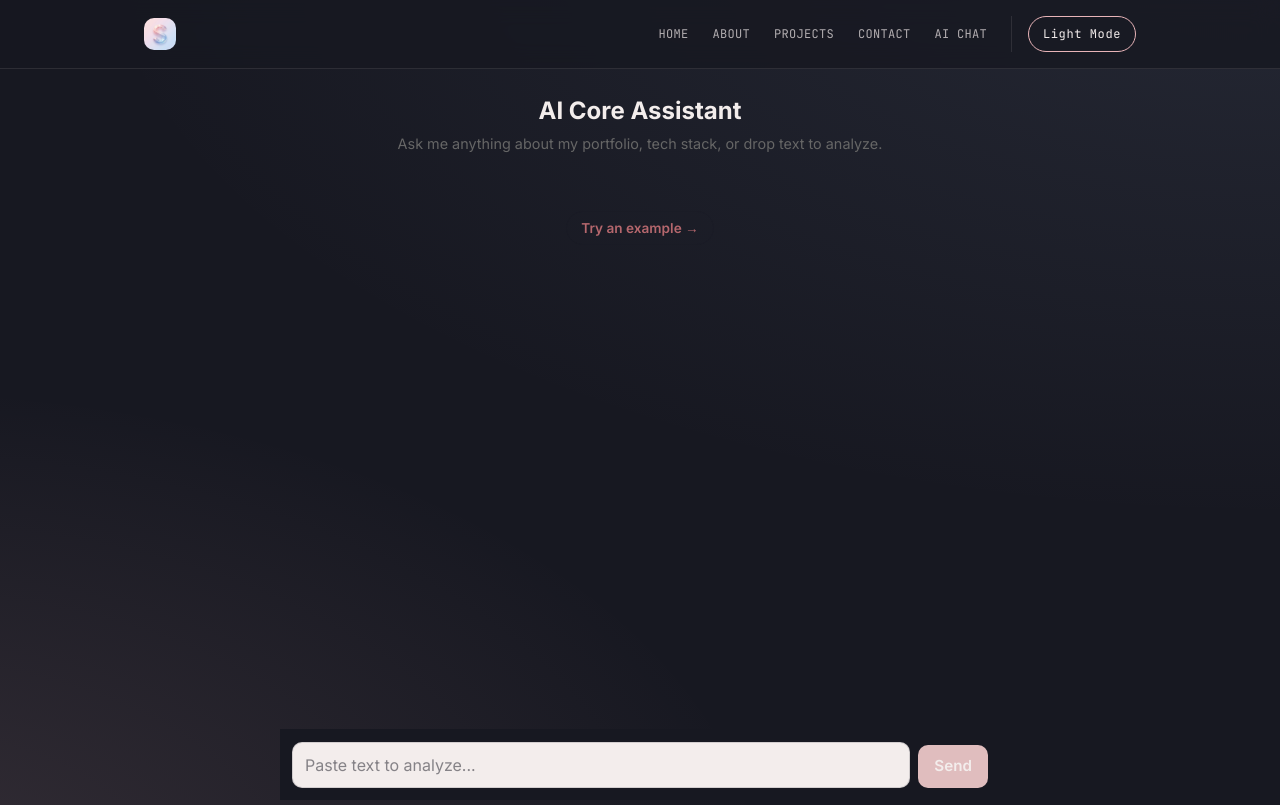
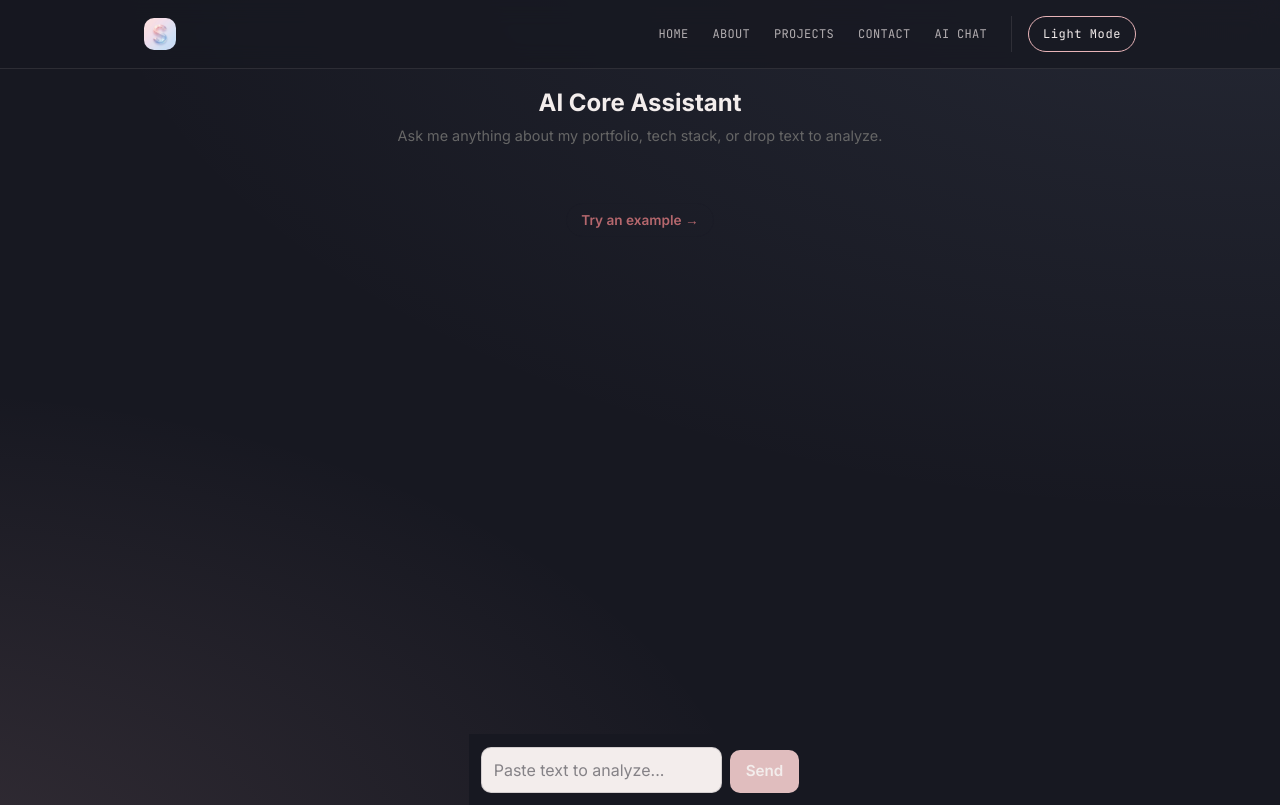
Before and after one commit to Chan-nie/capstone-project, a Next.js app: page /ai-analysis in a window 1280 px wide. Built offline with nearby package versions, Linux system fonts and the light colour scheme.

Commit message:
Updated AI Chatbox

```diff
--- a/src/app/ai-analysis/page.tsx
+++ b/src/app/ai-analysis/page.tsx
@@ -7,8 +7,8 @@ export const metadata = {
 
 export default function AIAnalysisPage() {
   return (
-    <main style={{ height: "calc(100dvh - 64px)", display: "flex", flexDirection: "column" }}>
-      <div style={{ padding: "24px 16px 0", textAlign: "center" }}>
+    <main style={{ height: "calc(100dvh - 64px)", display: "flex", flexDirection: "column", overflow: "hidden" }}>
+      <div style={{ padding: "16px 16px 0", textAlign: "center", flexShrink: 0 }}>
         <h1 style={{ fontSize: "1.5rem", fontWeight: 700, marginBottom: 4 }}>
           AI Core Assistant
         </h1>
--- a/src/components/StreamingAnalysis.module.css
+++ b/src/components/StreamingAnalysis.module.css
@@ -1,19 +1,37 @@
 .container {
   display: flex;
   flex-direction: column;
+  /* Use dynamic viewport height minus any header offset if needed, or fill parent */
   height: 100%;
+  max-height: 100%;
   max-width: 720px;
   margin: 0 auto;
+  position: relative;
+  overflow: hidden; /* Prevents outer page scrolling, forces inner chat scroll */
 }
 
 .messages {
   flex: 1;
   overflow-y: auto;
+  -webkit-overflow-scrolling: touch; /* Smooth momentum scrolling on iOS */
   padding: 16px;
-  padding-bottom: 90px; /* Leaves clean breathing room so messages aren't cut off behind the fixed input */
   display: flex;
   flex-direction: column;
   gap: 12px;
+}
+
+.inputRow {
+  display: flex;
+  gap: 8px;
+  padding: 12px;
+  border-top: 1px solid color-mix(in oklab, var(--color-ink) 10%, transparent);
+  align-items: flex-end;
+
+  /* Sits naturally at the bottom of the flex container, never scrolls away */
+  width: 100%;
+  background: var(--background);
+  flex-shrink: 0;
+  z-index: 10;
 }
 
 .empty {
@@ -209,26 +227,6 @@
   box-shadow: var(--shadow-card);
 }
 
-.inputRow {
-  display: flex;
-  gap: 8px;
-  padding: 12px;
-  border-top: 1px solid color-mix(in oklab, var(--color-ink) 10%, transparent);
-  align-items: flex-end;
-
-  /* Bulletproof mobile bottom anchoring */
-  position: fixed;
-  bottom: 0;
-  left: 0;
-  right: 0;
-  width: 100%;
-  max-width: 720px;
-  margin: 0 auto;
-  z-index: 50;
-  background: var(--background);
-  box-sizing: border-box;
-}
-
 .input {
   flex: 1;
   resize: none;
```
